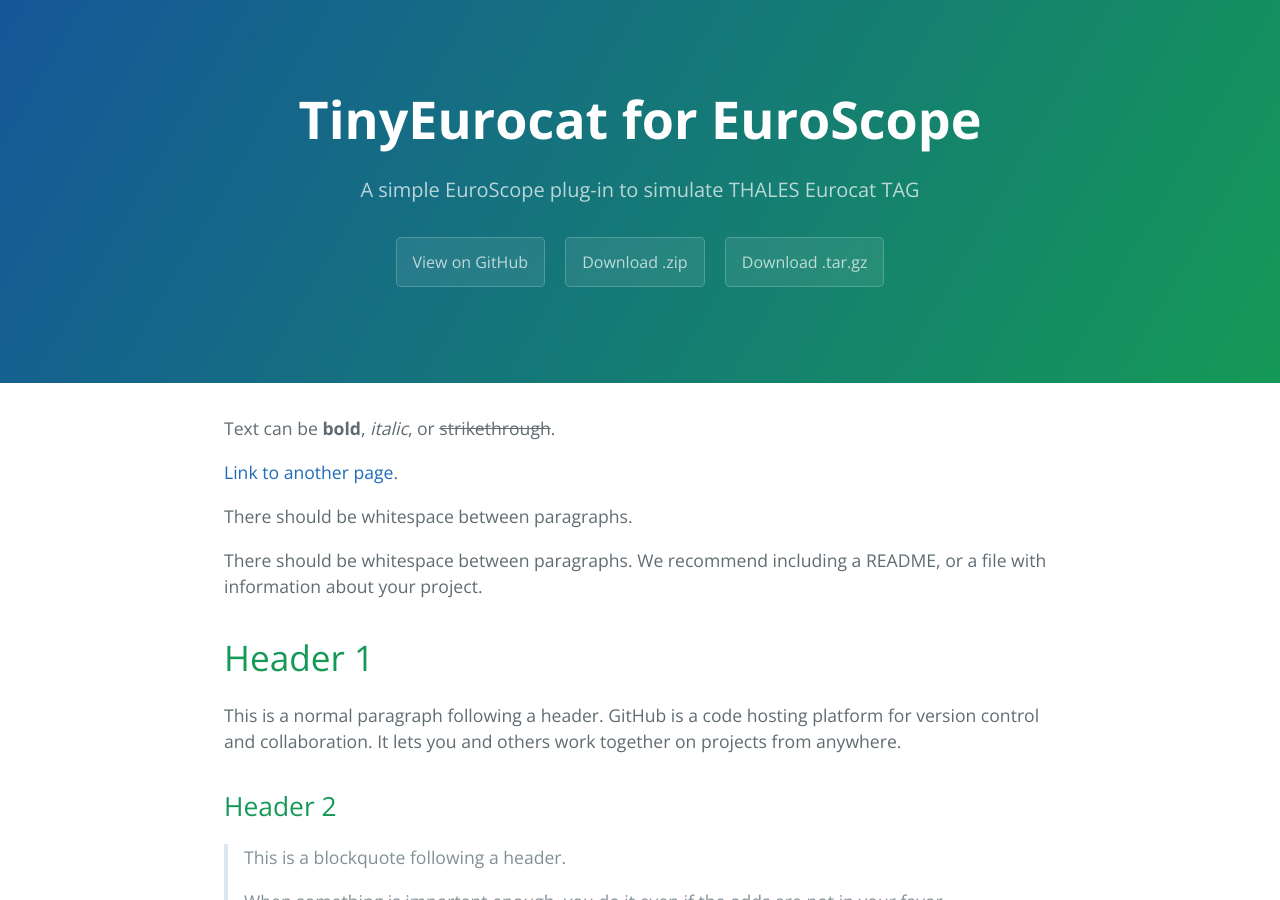
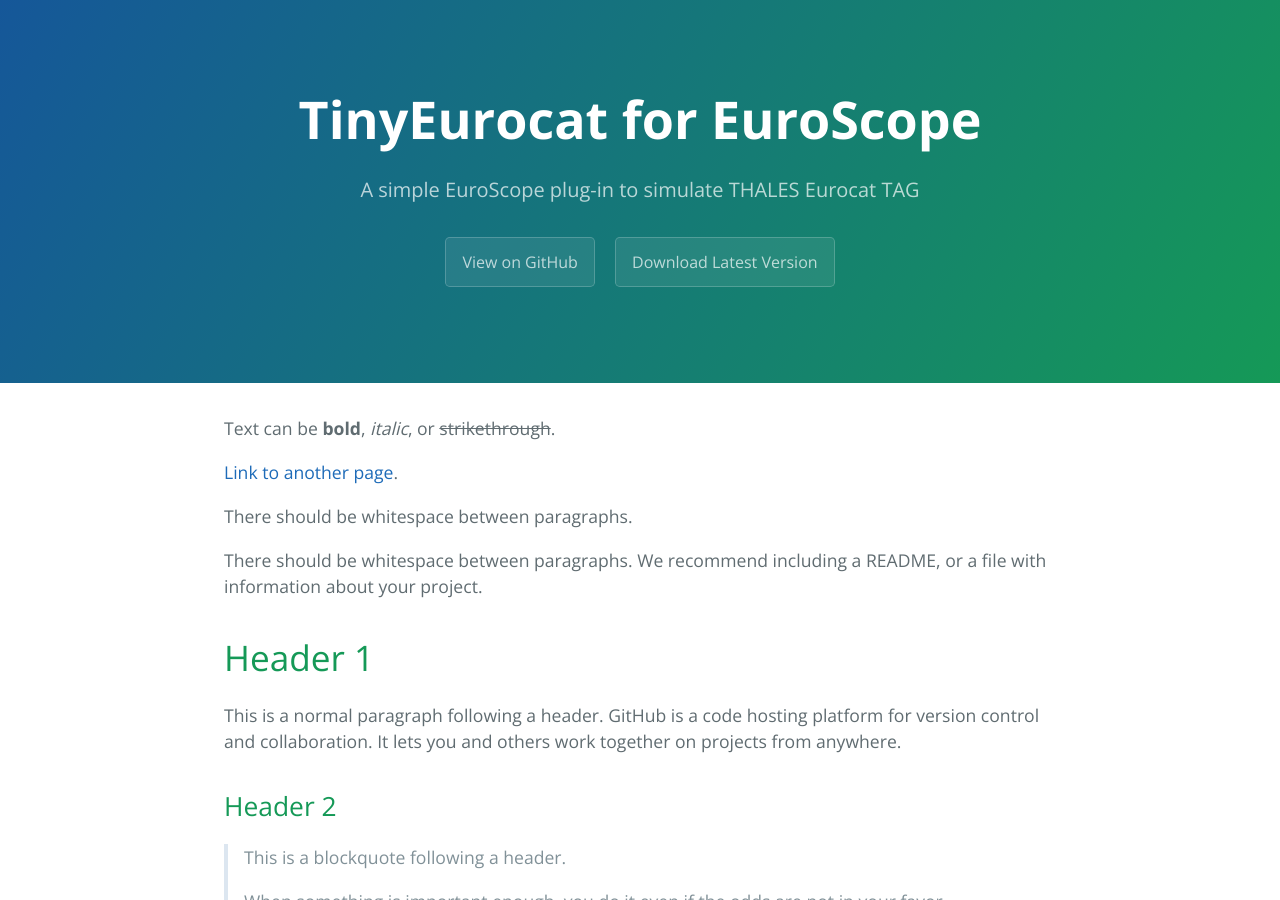
Before and after one commit to earthjasonlin/TinyEurocat, a Jekyll site: the page built from index.md, in a window 1280 px wide and 900 px high. Built offline with Jekyll 4.4.1, drawn with Linux system fonts in a browser that asks for light colours.

Commit message:
update download link

```diff
--- a/_layouts/default.html
+++ b/_layouts/default.html
@@ -22,8 +22,7 @@
         <a href="{{ site.github.repository_url }}" class="btn">View on GitHub</a>
       {% endif %}
       {% if site.show_downloads %}
-        <a href="{{ site.github.zip_url }}" class="btn">Download .zip</a>
-        <a href="{{ site.github.tar_url }}" class="btn">Download .tar.gz</a>
+        <a href="{{ site.github.repository_url }}/releases/download/v1.1.1/TinyEurocat.zip" class="btn">Download Latest Version</a>
       {% endif %}
     </header>
 
```
